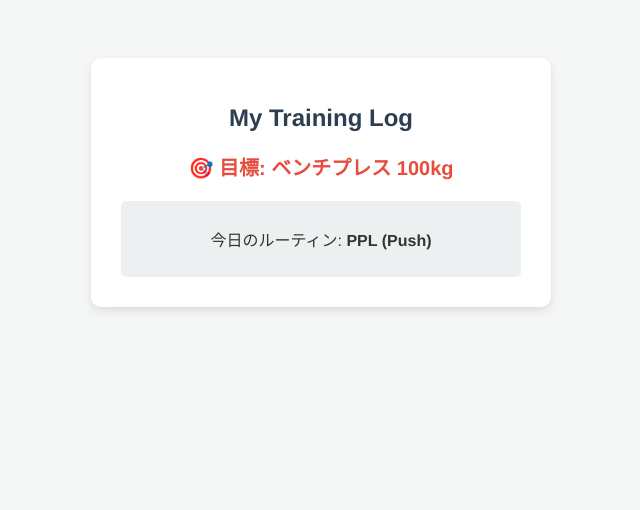
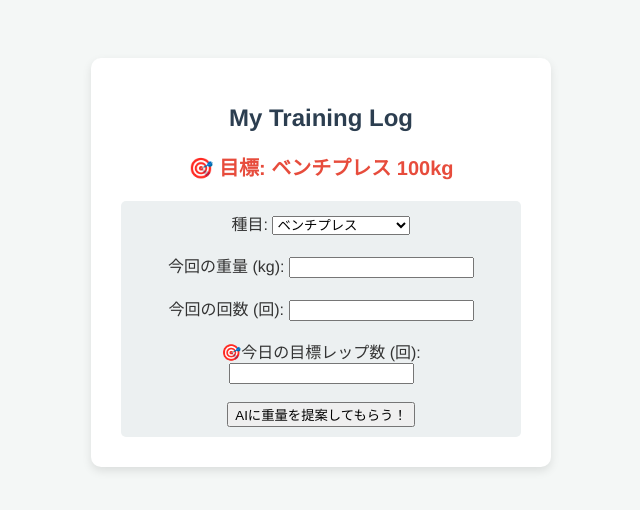
Before and after one commit to somahonoki1-collab/web-app, a Flask app: page / in a window 1280 px wide. Shown: the top 510 px of the page, without its empty margins (319-959 px from the left). Run offline with Flask 3, Linux system fonts and the light colour scheme.

Commit message:
基本の論理完成

```diff
--- a/app.py
+++ b/app.py
@@ -1,11 +1,49 @@
-from flask import Flask, render_template
+from flask import Flask, render_template, request
 
 app = Flask(__name__)
 
-# トップページ（/）にアクセスした時に、index.htmlを表示する
-@app.route("/")
+# 一緒に作った種目別の1RM計算関数
+def calculate_1rm(weight, reps, lift_type):
+    if lift_type == "ベンチプレス":
+        return weight * (1 + reps / 40.0)
+    elif lift_type == "スクワット":
+        return weight * (1 + reps / 33.3)
+    else:
+        return weight * (1 + reps / 40.0)
+
+# 自力で書いた目標重量の逆算関数！（変数名とカンマだけ修正しました）
+def calculate_target_weight(max_weight, target_reps, lift_type):
+    if lift_type == "ベンチプレス":
+        return max_weight / (1 + target_reps / 40.0)
+    elif lift_type == "スクワット":
+        return max_weight / (1 + target_reps / 33.3)
+    else:
+        return max_weight / (1 + target_reps / 40.0)
+
+@app.route("/", methods=["GET", "POST"])
 def home():
-    return render_template("index.html")
+    max_weight = None
+    next_weight = None # エラーを防ぐためにこれも初期化
+
+    if request.method == "POST":
+        # 画面から4つのデータを受け取る
+        lift = request.form.get("lift_type")
+        last_weight = float(request.form.get("weight"))
+        last_reps = int(request.form.get("reps"))
+        target = int(request.form.get("target_reps")) # 新しく追加した目標回数
+
+        # 1RMを計算
+        max_weight = calculate_1rm(last_weight, last_reps, lift)
+
+        # 1RMをもとに、目標回数での重量を逆算！
+        next_weight = calculate_target_weight(max_weight, target, lift)
+
+        # 小数点第1位で丸める
+        max_weight = round(max_weight, 1)
+        next_weight = round(next_weight, 1)
+
+    # next_weightをtarget_wという名前でHTMLに渡す
+    return render_template("index.html", max_w=max_weight, target_w=next_weight)
 
 if __name__ == "__main__":
     app.run(debug=True)
--- a/templates/index.html
+++ b/templates/index.html
@@ -16,8 +16,33 @@
     <div class="container">
         <h1>My Training Log</h1>
         <p class="goal">🎯 目標: ベンチプレス 100kg</p>
+
         <div class="menu">
-            <p>今日のルーティン: <strong>PPL (Push)</strong></p>
+            <form method="POST" action="/">
+                <label>種目:
+                    <select name="lift_type" required>
+                        <option value="ベンチプレス">ベンチプレス</option>
+                        <option value="スクワット">スクワット</option>
+                        <option value="その他">その他(ダンベル等)</option>
+                    </select>
+                </label><br><br>
+
+                <label>今回の重量 (kg): <input type="number" step="0.5" name="weight" required></label><br><br>
+                <label>今回の回数 (回): <input type="number" name="reps" required></label><br><br>
+
+                <label>🎯今日の目標レップ数 (回): <input type="number" name="target_reps" required></label><br><br>
+
+                <button type="submit">AIに重量を提案してもらう！</button>
+            </form>
+
+            {% if max_w %}
+            <div style="margin-top: 20px; text-align: left; background: #fff; padding: 15px; border-radius: 5px;">
+                <p style="color: #7f8c8d; margin: 0;">現在の推定1RM: <strong>{{ max_w }} kg</strong></p>
+                <p style="color: #2980b9; font-size: 22px; font-weight: bold; margin: 10px 0 0 0;">
+                    💡 次回は【 {{ target_w }} kg 】でセットを組んでみましょう！
+                </p>
+            </div>
+            {% endif %}
         </div>
     </div>
 </body>
```
